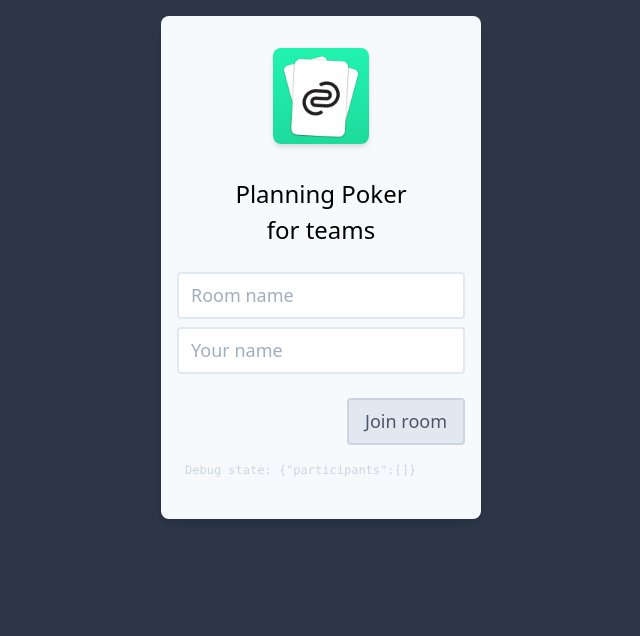
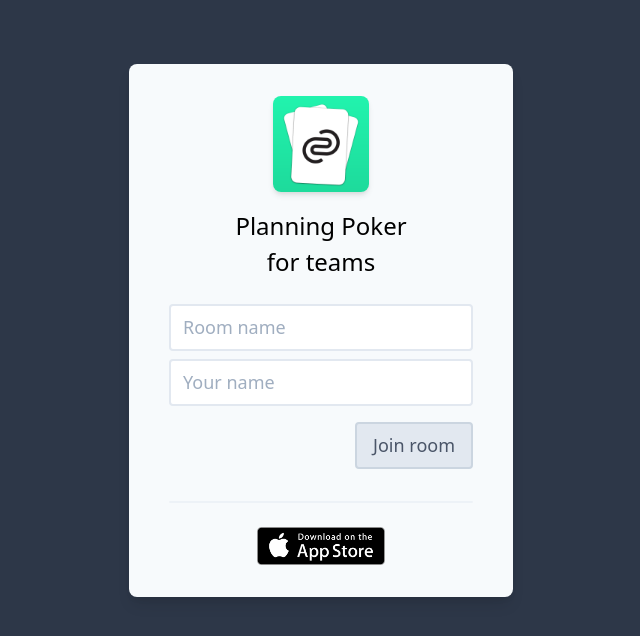
Before and after one commit to Planning-Poker-Teams/planning-poker, a Vue app in the folder web-2.0/: page / in a window 1280 px wide. Shown: the top 636 px of the page, without its empty margins (319-959 px from the left). Built offline with nearby package versions, Linux system fonts and the light colour scheme.

Commit message:
Minor layout adjustments

```diff
--- a/web-2.0/src/views/Lobby.vue
+++ b/web-2.0/src/views/Lobby.vue
@@ -1,13 +1,18 @@
 <template>
-  <div class="min-w-64">
-    <div class="m-4 flex flex-col items-center bg-gray-100 shadow-lg rounded-lg">
-      <img class="m-8 object-contain h-24 shadow-md rounded-lg" src="AppIcon.png" />
+  <div class="w-full h-full p-16 flex flex-col items-center">
+    <div
+      class="w-96 flex flex-col items-center bg-gray-100 shadow-lg rounded-lg"
+    >
+      <img
+        class="m-8 mb-4 object-contain h-24 shadow-md rounded-lg"
+        src="planning-poker-app-icon.png"
+      />
       <h1 class="text-2xl font-medium font-sans mb-2 text-center">
         Planning Poker
         <br />for teams
       </h1>
 
-      <form class="mb-4 p-4" @submit.prevent="joinRoom">
+      <form class="w-full px-10 mb-4 p-4" @submit.prevent="joinRoom">
         <div class="flex flex-col">
           <input
             class="mb-2 py-2 px-3 text-lg font-semi bg-white appearance-none border-2 rounded text-grey-darker focus:outline-none focus:border-green-300"
@@ -15,7 +20,7 @@
             v-model="roomName"
           />
           <input
-            class="mb-2 mb-4 py-2 px-3 text-lg font-semi bg-white appearance-none border-2 rounded text-grey-darker focus:outline-none focus:border-green-300"
+            class="mb-2 py-2 px-3 text-lg font-semi bg-white appearance-none border-2 rounded text-grey-darker focus:outline-none focus:border-green-300"
             placeholder="Your name"
             v-model="userName"
           />
@@ -24,9 +29,19 @@
               class="my-2 bg-gray-300 hover:bg-gray-100 text-lg text-gray-700 font- py-2 px-4 border-2 border-gray-400 rounded"
               :disabled="!formIsCompleted"
               type="submit"
-            >Join room</button>
+            >
+              Join room
+            </button>
           </div>
-          <p class="w-64 text-xs font-mono m-2 text-gray-400">Debug state: {{ joinRoomProperties }}</p>
+          <div class="flex flex-col items-center">
+            <div class="w-full my-6 rounded border border-gray-200"/>
+            <a
+              href="https://apps.apple.com/app/planning-poker-for-teams/id1495956287"
+              target="_blank"
+            >
+              <img class="w-32" src="app-store-badge.png" />
+            </a>
+          </div>
         </div>
       </form>
     </div>
@@ -44,14 +59,10 @@ export default class Lobby extends Vue {
   userName = '';
 
   beforeMount() {
-    const roomNameQuery = this.$route.query.roomName as string;
+    const roomNameQuery = this.$route.query.room as string;
     if (roomNameQuery) {
       this.roomName = roomNameQuery;
     }
-  }
-
-  get joinRoomProperties() {
-    return JSON.stringify(this.$store.state);
   }
 
   get formIsCompleted(): boolean {
--- a/web-2.0/src/views/Room.vue
+++ b/web-2.0/src/views/Room.vue
@@ -1,9 +1,24 @@
 <template>
   <div class="p-16 w-full h-full">
     <div
-      class="w-full h-full flex flex-col items-center justify-center bg-gray-100 shadow-lg rounded-lg"
+      class="w-full h-full flex flex-col items-center justify-center bg-gray-100 shadow-lg rounded-lg grid grid-rows-3"
     >
-      <h1 class="text-2xl font-medium font-sans mb-2 text-center">In the room {{ roomName }}</h1>
+      <div class="w-full h-full">
+        <h1 class="text-xl font-medium font-sans mb-2 text-center">
+          In the room {{ roomName }}
+        </h1>
+        <div>Participants</div>
+      </div>
+      <div class="w-full h-full row-span-2 grid grid-rows-2">
+        <div
+          class="h-32 w-full p-8 flex items-center rounded border-4 border-gray-300 border-dashed text-center"
+        >
+          <p class="text-2xl font-medium font-sans text-center text-gray-800">
+            Some Task here
+          </p>
+        </div>
+        <div class="">Cards / Start estimation</div>
+      </div>
     </div>
   </div>
 </template>
@@ -17,16 +32,16 @@ import { Route } from 'vue-router';
 @Component
 export default class Room extends Vue {
   beforeMount() {
-      const roomNameParam = this.$route.params.roomName
-      const { userName, roomName } = this.$store.state
+    const roomNameParam = this.$route.params.roomName;
+    const { userName, roomName } = this.$store.state;
 
-      if (!userName || !roomName || roomName !== roomNameParam) {
-        this.$router.push({ name: 'lobby', query: { roomName: roomNameParam } });
-      }
+    if (!userName || !roomName || roomName !== roomNameParam) {
+      this.$router.push({ name: 'lobby', query: { room: roomNameParam } });
+    }
   }
 
   get roomName(): string {
-      return this.$store.state.roomName
+    return this.$store.state.roomName;
   }
 }
 </script>
--- a/web-2.0/tailwind.js
+++ b/web-2.0/tailwind.js
@@ -1,6 +1,11 @@
 module.exports = {
   theme: {
-    extend: {},
+    extend: {
+      width: {
+        '72': '18rem',
+        '96': '24rem',
+      },
+    },
   },
   variants: {},
   plugins: [],
```
Also changed, not shown: web-2.0/public/app-store-badge.png (added), web-2.0/public/planning-poker-app-icon.png (renamed from web-2.0/public/AppIcon.png).
